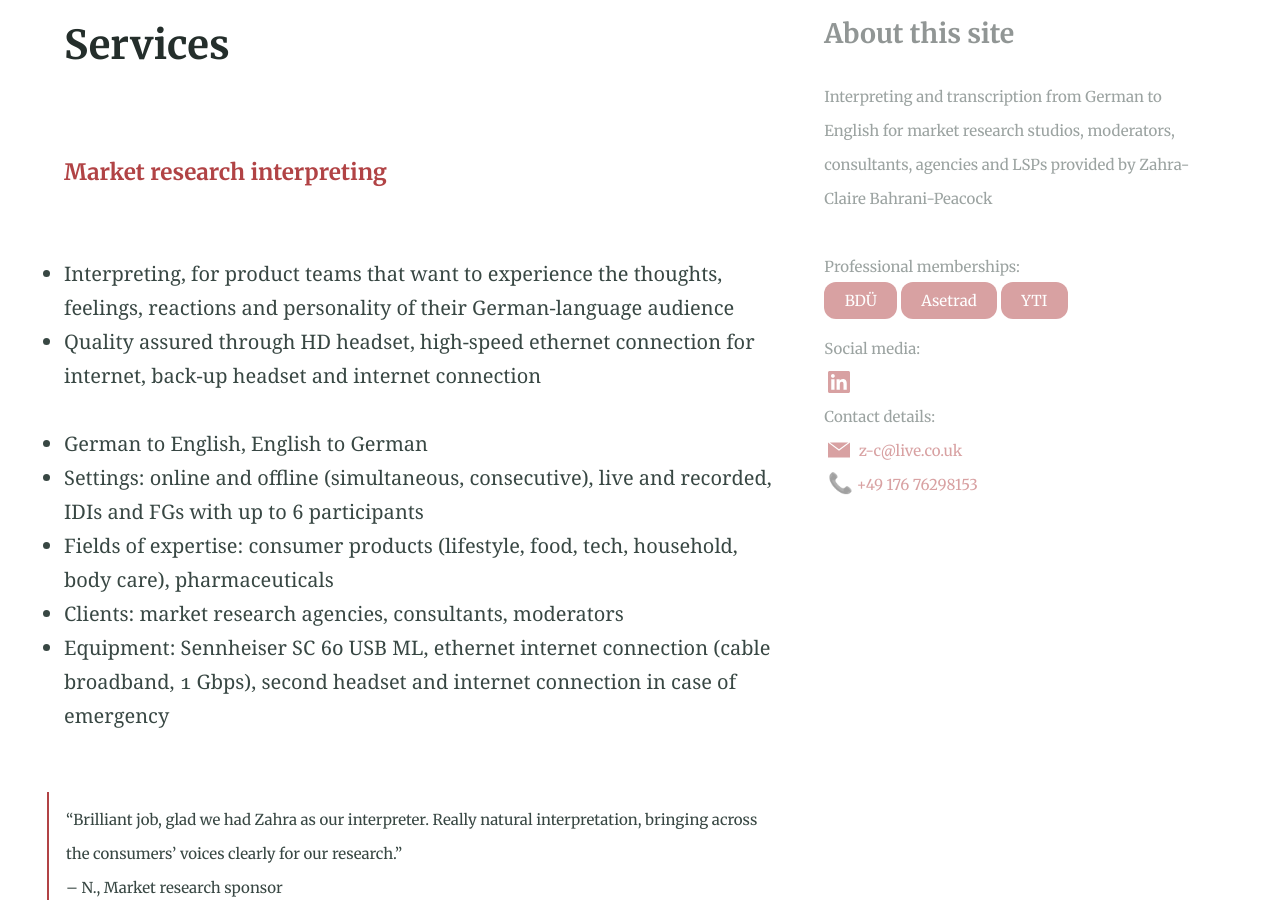
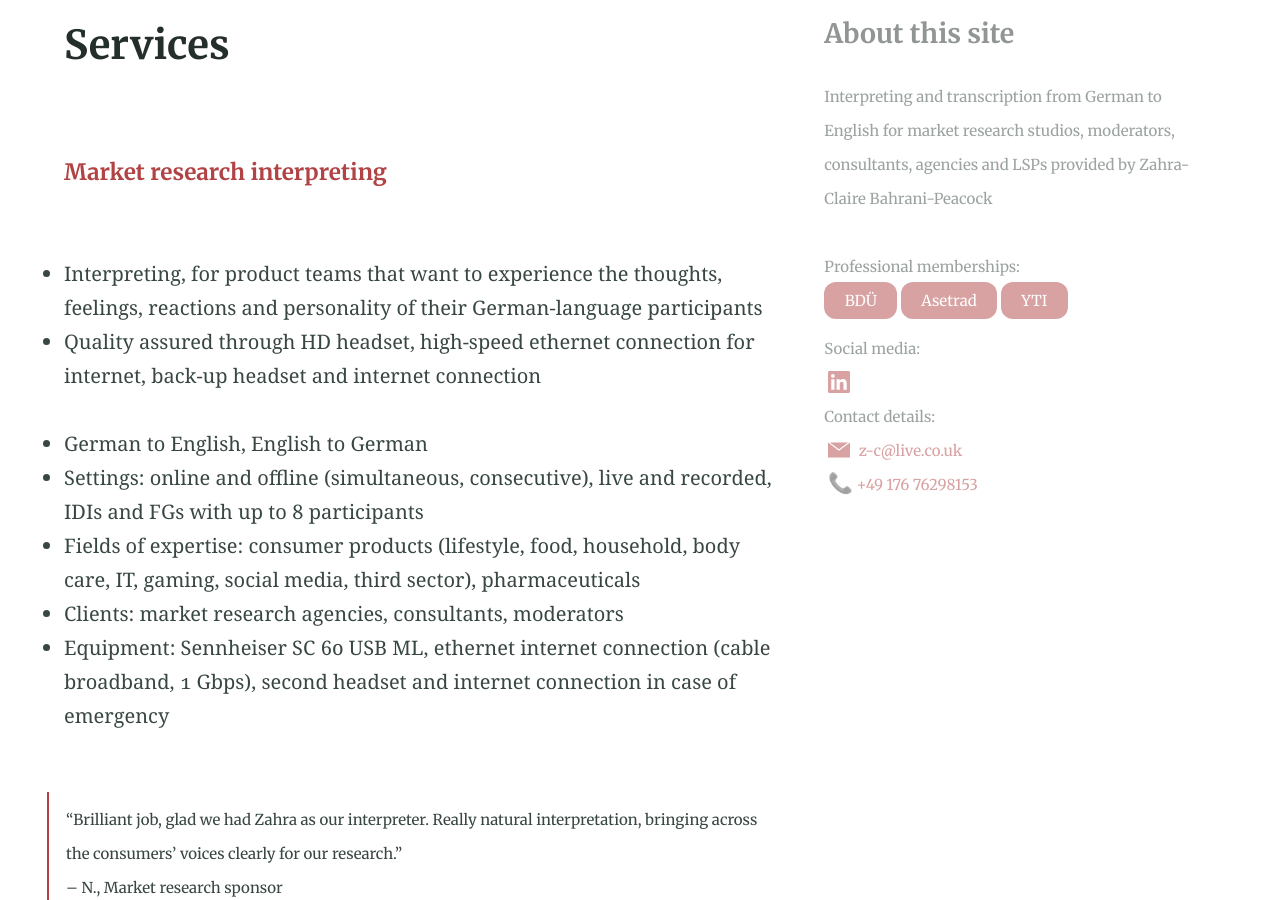
Before and after one commit to Website-2/zbp-language-services.github.io, a Jekyll site: the page built from services.md, in a window 1280 px wide and 900 px high, scrolled down 441 px. Built offline with Jekyll 4.4.1, drawn with Linux system fonts in a browser that asks for light colours.

Commit message:
Update services.md

```diff
--- a/services.md
+++ b/services.md
@@ -10,12 +10,12 @@ aside: true
 <br>
 <h5><a id="market_research_interpreting">Market research interpreting</a></h5>
 <br>
-* Interpreting, for product teams that want to experience the thoughts, feelings, reactions and personality of their German-language audience
+* Interpreting, for product teams that want to experience the thoughts, feelings, reactions and personality of their German-language participants
 * Quality assured through HD headset, high-speed ethernet connection for internet, back-up headset and internet connection
 <br><br>
 * German to English, English to German
-* Settings: online and offline (simultaneous, consecutive), live and recorded, IDIs and FGs with up to 6 participants
-* Fields of expertise: consumer products (lifestyle, food, tech, household, body care), pharmaceuticals
+* Settings: online and offline (simultaneous, consecutive), live and recorded, IDIs and FGs with up to 8 participants
+* Fields of expertise: consumer products (lifestyle, food, household, body care, IT, gaming, social media, third sector), pharmaceuticals
 * Clients: market research agencies, consultants, moderators
 * Equipment: Sennheiser SC 60 USB ML, ethernet internet connection (cable broadband, 1 Gbps), second headset and internet connection in case of emergency
 <br><br>
```
